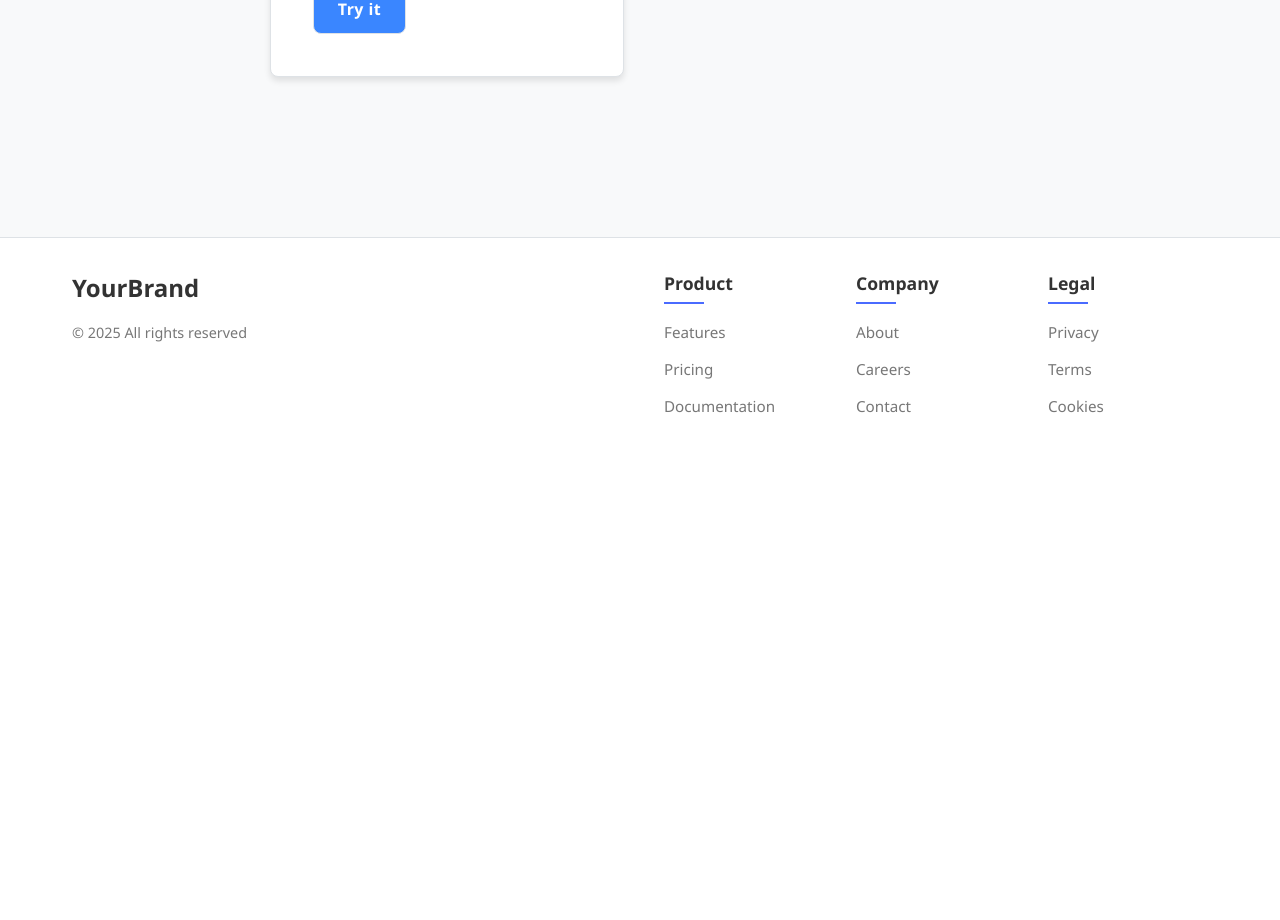
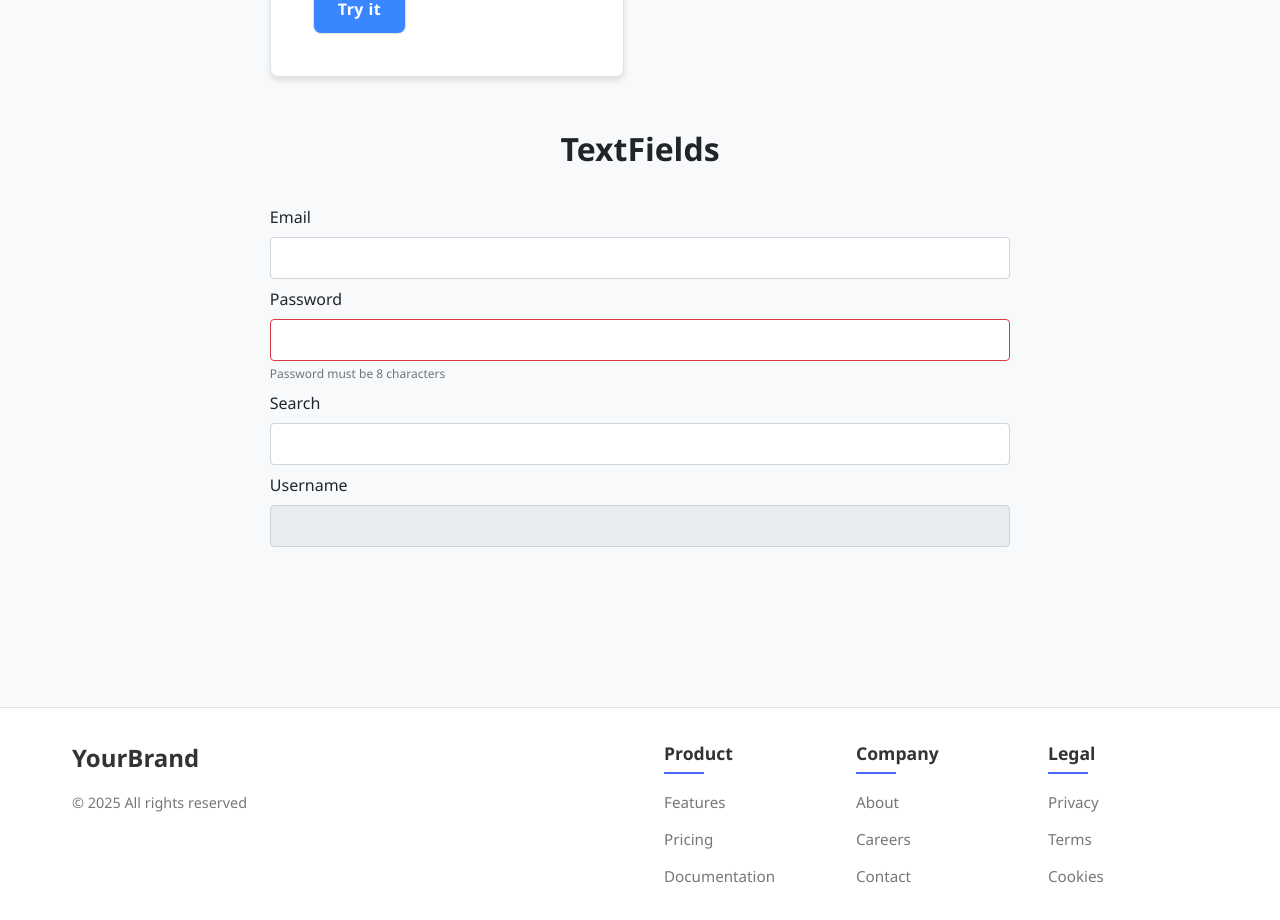
Before and after one commit to ChanukaNadun/perfect-front-end-react, a React (Create React App) app: page / in a window 1280 px wide. Shown: the part 1040-1960 px from the top of the page. Before the commit the page ends 1490 px from the top, so only its background shows below. Built offline with nearby package versions, Linux system fonts and the light colour scheme.

Commit message:
add text field

```diff
--- a/src/App.js
+++ b/src/App.js
@@ -4,6 +4,7 @@ import { Card } from "./components/common/Card";
 import { Button } from "./components/common/Button";
 import { Layout } from "./components/layout/Layout";
 import "./App.css"
+import { TextField } from "./components/common/TextField";
 
 const App = () => {
   const navLinks = [
@@ -48,6 +49,28 @@ const App = () => {
               ))}
             </div>
           </section>
+
+          <section className="features">
+            <h2>TextFields</h2>
+            {/*  Basic usage */}
+            <TextField label="Email" id="email" />
+            {/* With error state */}
+            <TextField
+              label="Password"
+              id="password"
+              type="password"
+              error
+              helperText="Password must be 8 characters"
+            />
+            {/* With icons */}
+            <TextField
+              label="Search"
+              id="search"
+              // startAdornment={<SearchIcon />}
+            />
+            {/* Full width disabled field */}
+            <TextField label="Username" id="username" fullWidth disabled />
+          </section>
         </main>
       </Layout>
     </ThemeProvider>
--- /dev/null
+++ b/src/components/common/TextField/TextField.css
@@ -0,0 +1,137 @@
+/* Base styles */
+.text-field {
+  --text-field-border-color: var(--border-color, #ced4da);
+  --text-field-focus-color: var(--primary-color, #3a86ff);
+  --text-field-error-color: var(--error-color, #dc3545);
+  --text-field-text-color: var(--text-color, #212529);
+  --text-field-bg-color: var(--background-color, #ffffff);
+  --text-field-disabled-bg: var(--disabled-bg, #e9ecef);
+
+  display: flex;
+  flex-direction: column;
+  position: relative;
+  font-family: inherit;
+  margin: 0.5rem 0;
+}
+
+/* Size variants */
+.text-field--small {
+  font-size: 0.875rem;
+}
+
+.text-field--medium {
+  font-size: 1rem;
+}
+
+.text-field--large {
+  font-size: 1.125rem;
+}
+
+/* Full width modifier */
+.text-field--full-width {
+  width: 100%;
+}
+
+/* Label styles */
+.text-field__label {
+  margin-bottom: 0.5rem;
+  font-weight: 500;
+  transition: color 0.2s ease;
+}
+
+/* Input container */
+.text-field__input-container {
+  display: flex;
+  align-items: center;
+  position: relative;
+  width: 100%;
+}
+
+/* Base input styles */
+.text-field__input {
+  width: 100%;
+  padding: 0.5rem;
+  font-family: inherit;
+  font-size: inherit;
+  line-height: 1.5;
+  color: var(--text-field-text-color);
+  background-color: var(--text-field-bg-color);
+  border: 1px solid var(--text-field-border-color);
+  border-radius: 4px;
+  transition: all 0.2s ease;
+  appearance: none;
+}
+
+.text-field__input:focus {
+  outline: none;
+  border-color: var(--text-field-focus-color);
+  box-shadow: 0 0 0 2px rgba(58, 134, 255, 0.2);
+}
+
+/* Variant styles */
+.text-field--outlined .text-field__input {
+  background-color: var(--text-field-bg-color);
+  border: 1px solid var(--text-field-border-color);
+}
+
+.text-field--filled .text-field__input {
+  background-color: var(--filled-bg, #f8f9fa);
+  border: 1px solid transparent;
+  border-bottom: 1px solid var(--text-field-border-color);
+  border-radius: 4px 4px 0 0;
+}
+
+.text-field--standard .text-field__input {
+  background-color: transparent;
+  border: none;
+  border-bottom: 1px solid var(--text-field-border-color);
+  border-radius: 0;
+  padding-left: 0;
+  padding-right: 0;
+}
+
+/* Adornment styles */
+.text-field__adornment {
+  display: flex;
+  align-items: center;
+  padding: 0 0.5rem;
+  color: var(--text-secondary-color, #6c757d);
+}
+
+.text-field__adornment--start {
+  padding-right: 0;
+}
+
+.text-field__adornment--end {
+  padding-left: 0;
+}
+
+/* Error state */
+.text-field--error .text-field__input {
+  border-color: var(--text-field-error-color);
+}
+
+.text-field--error .text-field__input:focus {
+  box-shadow: 0 0 0 2px rgba(220, 53, 69, 0.2);
+}
+
+/* Disabled state */
+.text-field--disabled .text-field__input {
+  background-color: var(--text-field-disabled-bg);
+  cursor: not-allowed;
+}
+
+/* Helper text */
+.text-field__helper-text {
+  margin: 0.25rem 0 0 0;
+  font-size: 0.75em;
+  color: var(--text-secondary-color, #6c757d);
+}
+
+/* Dark mode adjustments */
+.app.dark {
+  --text-field-border-color: var(--border-color, #495057);
+  --text-field-bg-color: var(--background-color, #212529);
+  --text-field-disabled-bg: var(--disabled-bg, #343a40);
+  --text-field-text-color: var(--text-color, #f8f9fa);
+}
--- /dev/null
+++ b/src/components/common/TextField/index.jsx
@@ -0,0 +1,74 @@
+import React from "react";
+import { useThemeColors } from "../../../hooks/useTheme";
+import "./TextField.css";
+
+export const TextField = React.forwardRef((props, ref) => {
+  const {
+    label,
+    variant = "outlined",
+    size = "medium",
+    fullWidth = false,
+    error = false,
+    helperText,
+    startAdornment,
+    endAdornment,
+    className = "",
+    id,
+    disabled,
+    ...inputProps
+  } = props;
+
+  const colors = useThemeColors();
+
+  return (
+    <div
+      className={`text-field ${className} text-field--${variant} text-field--${size} ${
+        fullWidth ? "text-field--full-width" : ""
+      } ${error ? "text-field--error" : ""} ${
+        disabled ? "text-field--disabled" : ""
+      }`}
+    >
+      {label && (
+        <label
+          htmlFor={id}
+          className="text-field__label"
+          style={{ color: error ? colors.error : colors.text }}
+        >
+          {label}
+        </label>
+      )}
+      <div className="text-field__input-container">
+        {startAdornment && (
+          <div className="text-field__adornment text-field__adornment--start">
+            {startAdornment}
+          </div>
+        )}
+        <input
+          ref={ref}
+          id={id}
+          className="text-field__input"
+          aria-invalid={error}
+          aria-describedby={helperText ? `${id}-helper-text` : undefined}
+          disabled={disabled}
+          {...inputProps}
+        />
+        {endAdornment && (
+          <div className="text-field__adornment text-field__adornment--end">
+            {endAdornment}
+          </div>
+        )}
+      </div>
+      {helperText && (
+        <p
+          id={`${id}-helper-text`}
+          className="text-field__helper-text"
+          style={{ color: error ? colors.error : colors.textSecondary }}
+        >
+          {helperText}
+        </p>
+      )}
+    </div>
+  );
+});
+
+TextField.displayName = "TextField";
```
